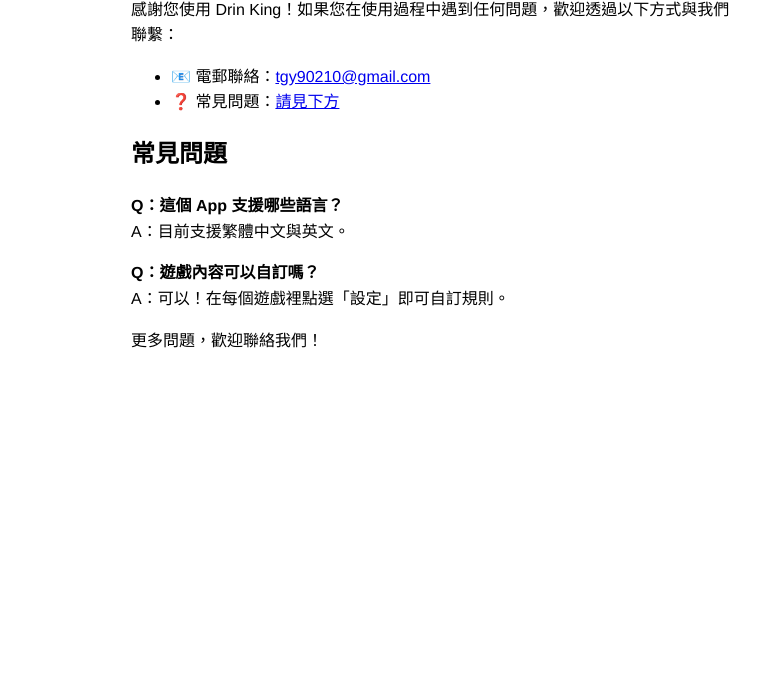
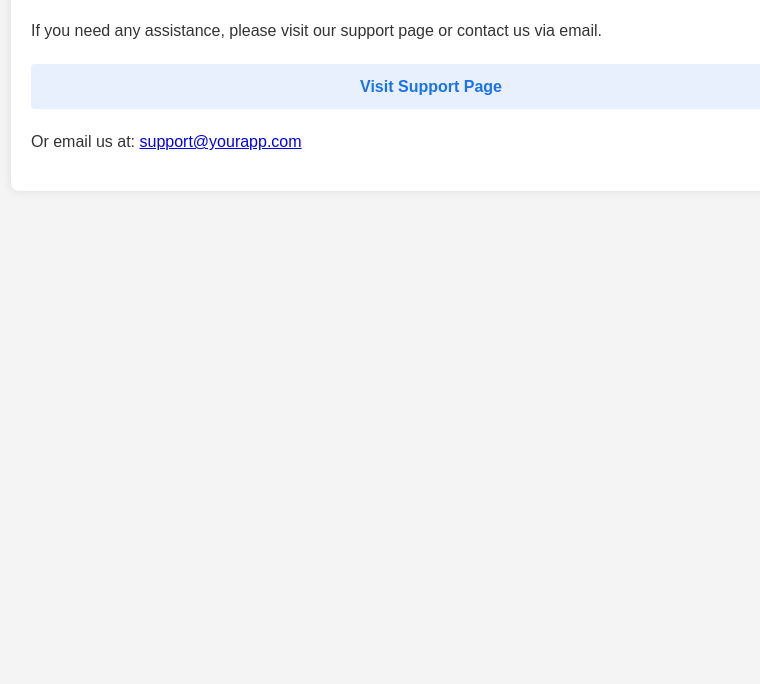
Before and after one commit to mansgearrclub/ActifyFocus, a plain HTML site: page index.html in a window 1280 px wide. Shown: the part 116-800 px from the top of the page, without its empty margins (209-969 px from the left). Drawn offline with Linux system fonts and the light colour scheme.

Commit message:
Update index.html

```diff
--- a/index.html
+++ b/index.html
@@ -1,33 +1,56 @@
 <!DOCTYPE html>
-<html lang="zh-Hant">
+<html lang="en">
 <head>
     <meta charset="UTF-8">
-  <title>Drin King 支援頁面</title>
+    <meta name="viewport" content="width=device-width, initial-scale=1.0">
+    <title>Support Page</title>
     <style>
         body {
-      font-family: "Helvetica Neue", sans-serif;
-      max-width: 600px;
-      margin: 40px auto;
-      padding: 0 20px;
+            font-family: Arial, sans-serif;
             line-height: 1.6;
+            margin: 0;
+            padding: 20px;
+            background-color: #f4f4f4;
+            color: #333;
+        }
+        .container {
+            max-width: 800px;
+            margin: 0 auto;
+            background: #fff;
+            padding: 20px;
+            border-radius: 8px;
+            box-shadow: 0 0 10px rgba(0, 0, 0, 0.1);
         }
         h1 {
-      color: #333;
+            color: #2c3e50;
+            text-align: center;
+        }
+        .support-link {
+            display: block;
+            margin: 20px 0;
+            padding: 10px;
+            background: #e8f0fe;
+            border-radius: 4px;
+            text-decoration: none;
+            color: #1a73e8;
+            font-weight: bold;
+            text-align: center;
+        }
+        .support-link:hover {
+            background: #d2e3fc;
         }
     </style>
 </head>
 <body>
-  <h1>Drin King - 支援頁面</h1>
-  <p>感謝您使用 Drin King！如果您在使用過程中遇到任何問題，歡迎透過以下方式與我們聯繫：</p>
-  <ul>
-    <li>📧 電郵聯絡：<a href="mailto:tgy90210@gmail.com">tgy90210@gmail.com</a></li>
-    <li>❓ 常見問題：<a href="#faq">請見下方</a></li>
-  </ul>
+    <div class="container">
+        <h1>Support</h1>
+        <p>If you need any assistance, please visit our support page or contact us via email.</p>
 
-  <h2 id="faq">常見問題</h2>
-  <p><strong>Q：這個 App 支援哪些語言？</strong><br>A：目前支援繁體中文與英文。</p>
-  <p><strong>Q：遊戲內容可以自訂嗎？</strong><br>A：可以！在每個遊戲裡點選「設定」即可自訂規則。</p>
+        <a href="https://www.yoursupporturl.com" class="support-link" target="_blank">
+            Visit Support Page
+        </a>
 
-  <p>更多問題，歡迎聯絡我們！</p>
+        <p>Or email us at: <a href="actifyfocus@gmail.com">support@yourapp.com</a></p>
+    </div>
 </body>
 </html>
```
Lines whose indentation alone changed are shown as unchanged.
